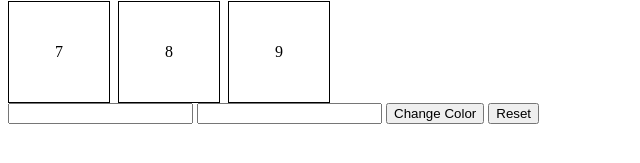
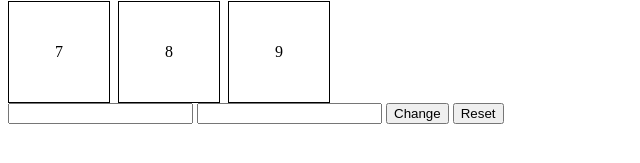
Before and after one commit to acciojob/Replit-Asian-Paints-CodeshShubh, a website: page main.html in a window 1280 px wide. Shown: the part 231-394 px from the top of the page, without its empty margins (0-640 px from the left). Drawn offline with Linux system fonts and the light colour scheme.

Commit message:
created a submission

```diff
--- a/main.html
+++ b/main.html
@@ -23,7 +23,7 @@
 
 	<input type="number" id='block_id'/>
 	<input type='text' id='colour_id' />
-	<button id='change_button'>Change Color</button>
+	<button id='change_button'>Change</button>
 	<button id='reset_button'>Reset</button>
     <script type="text/javascript" src="./script.js">
 
```
